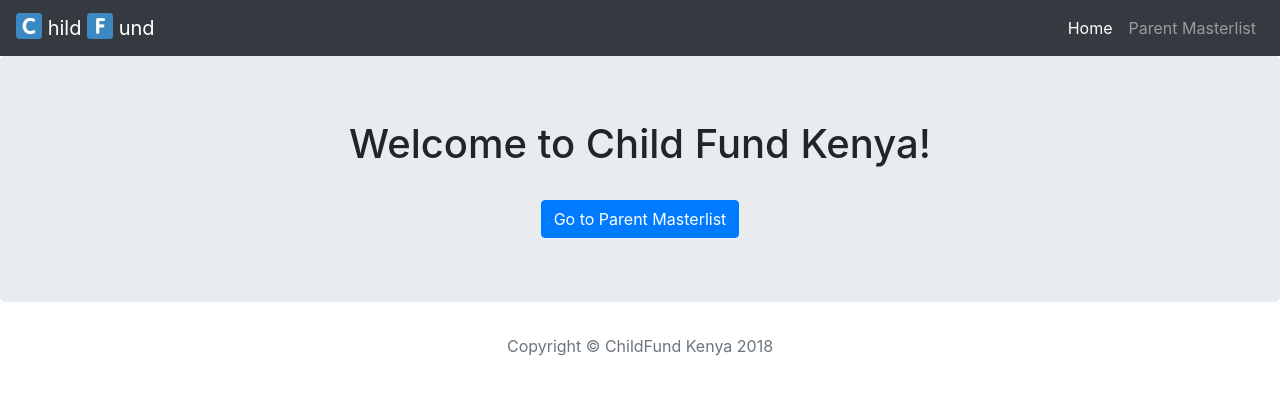
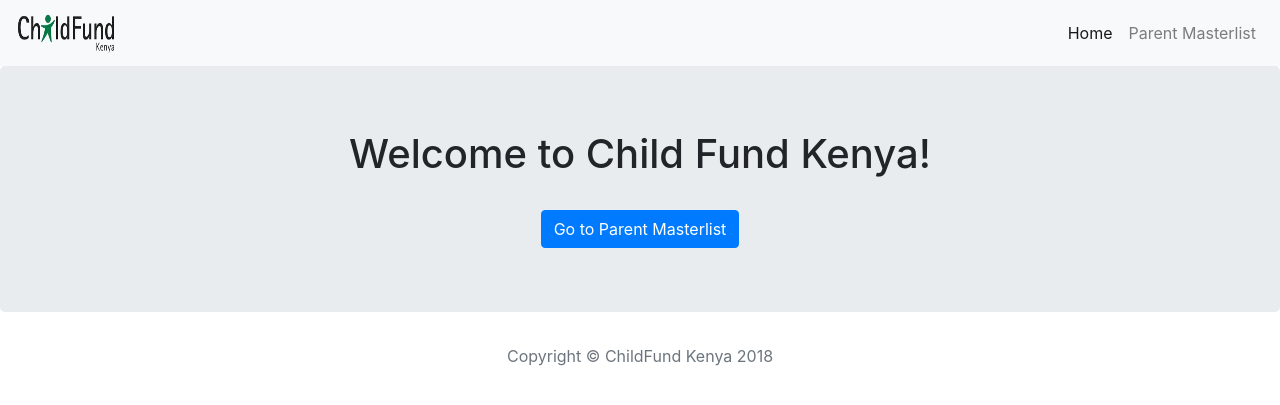
Before and after one commit to muraguri64/Childfund-Project, a Django app: page / in a window 1280 px wide. Shown: the top 405 px of the page. Run offline with Django 3.2, Linux system fonts and the light colour scheme; some libraries are stand-ins or nearby versions.

Commit message:
Add new logo file

```diff
--- a/childfund/templates/base.html
+++ b/childfund/templates/base.html
@@ -19,12 +19,9 @@
 <body>
 
   <header>
-    <nav class="navbar navbar-expand-lg navbar-dark bg-dark">
+    <nav class="navbar navbar-expand-lg navbar-light bg-light">
       <a class="navbar-brand" href="{% url 'home' %}">
-        <img src="{% static 'c.png' %}" height="100%" width="26" class="d-inline-block align-top"/>
-         hild
-        <img src="{% static 'f.png' %}" height="100%" width="26" class="d-inline-block align-top"/>
-         und
+        <img src="{% static 'childfund_logo.png' %}" height="40" width="70%" class="d-inline-block align-top"/>
       </a>
       <button class="navbar-toggler" type="button" data-toggle="collapse" data-target="#navbarNav" aria-controls="navbarNav" aria-expanded="false" aria-label="Toggle navigation">
         <span class="navbar-toggler-icon"></span>
```
